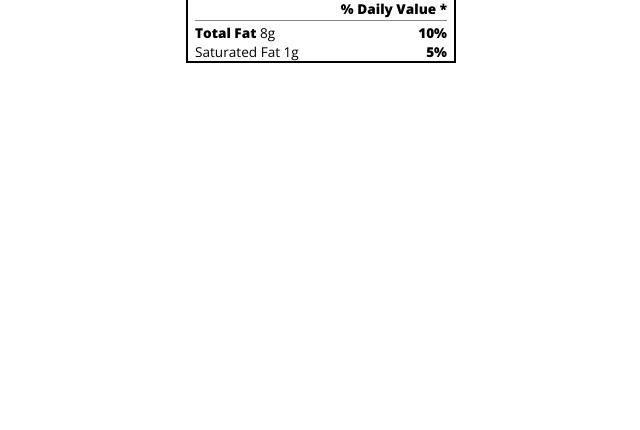
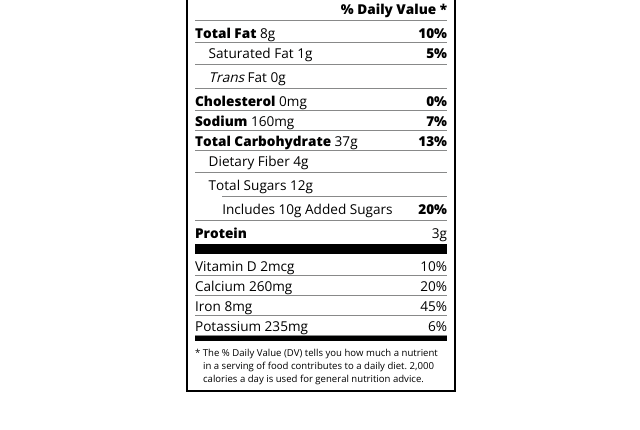
Before and after one commit to JakeWhrlWnd/nutrition-label, a plain HTML site: page index.html in a window 1280 px wide. Shown: the part 182-612 px from the top of the page, without its empty margins (319-959 px from the left). Drawn offline with nearby package versions, Linux system fonts and the light colour scheme.

Commit message:
Finalized the nutrition label

```diff
--- a/index.html
+++ b/index.html
@@ -25,11 +25,31 @@
         </div>
         <div class="divider medium"></div>
         <div class="daily-value small-text">
-            <p class="bold right">% Daily Value *</p>
+            <p class="bold right no-divider">% Daily Value *</p>
             <div class="divider"></div>
             <p><span><span class="bold">Total Fat </span>8g</span> <span class="bold">10%</span></span></p>
-            <p>Saturated Fat 1g <span class="bold">5%</span></p>
+            <p class="indent no-divider">Saturated Fat 1g <span class="bold">5%</span></p>
+            <div class="divider"></div>
+            <p class="indent no-divider"><span><i>Trans</i> Fat 0g</span></p>
+            <div class="divider"></div>
+            <p><span><span class="bold">Cholesterol</span> 0mg</span> <span class="bold">0%</span></p>
+            <p><span><span class="bold">Sodium</span> 160mg</span> <span class="bold">7%</span></p>
+            <p><span><span class="bold">Total Carbohydrate</span> 37g</span> <span class="bold">13%</span></p>
+            <p class="indent no-divider">Dietary Fiber  4g</p>
+            <div class="divider"></div>
+            <p class="indent no-divider">Total Sugars 12g</p>
+            <div class="double-indent divider"></div>
+            <p class="double-indent no-divider">Includes 10g Added Sugars <span class="bold">20%</span></p>
+            <div class="divider"></div>
+            <p class="no-divider"><span class="bold">Protein</span> 3g</p>
+            <div class="divider large"></div>
+            <p>Vitamin D 2mcg <span>10%</span></p>
+            <p>Calcium 260mg <span>20%</span></p>
+            <p>Iron 8mg <span>45%</span></p>
+            <p class="no-divder">Potassium 235mg <span>6%</span></p>
         </div>
+        <div class="divder medium"></div>
+        <p class="note">* The % Daily Value (DV) tells you how much a nutrient in a serving of food contributes to a daily diet. 2,000 calories a day is used for general nutrition advice.</p>
     </div>
 
 </body>
--- a/styles.css
+++ b/styles.css
@@ -80,3 +80,22 @@ p {
 .right {
     justify-content: flex-end;
 }
+
+.indent {
+    margin-left: 1em;
+}
+
+.double-indent {
+    margin-left: 2em;
+}
+
+.daily-value p:not(.no-divider) {
+    border-bottom: 1px solid #888989;
+}
+
+.note {
+    font-size: 0.6rem;
+    margin: 5px 0;
+    padding: 0 8px;
+    text-indent: -8px;
+}
```
